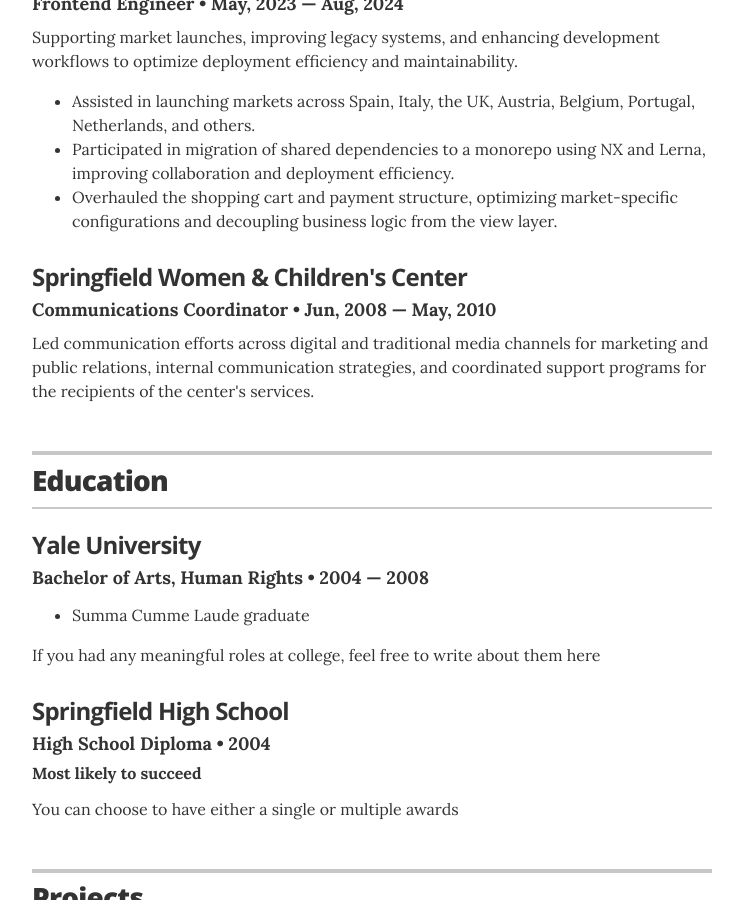
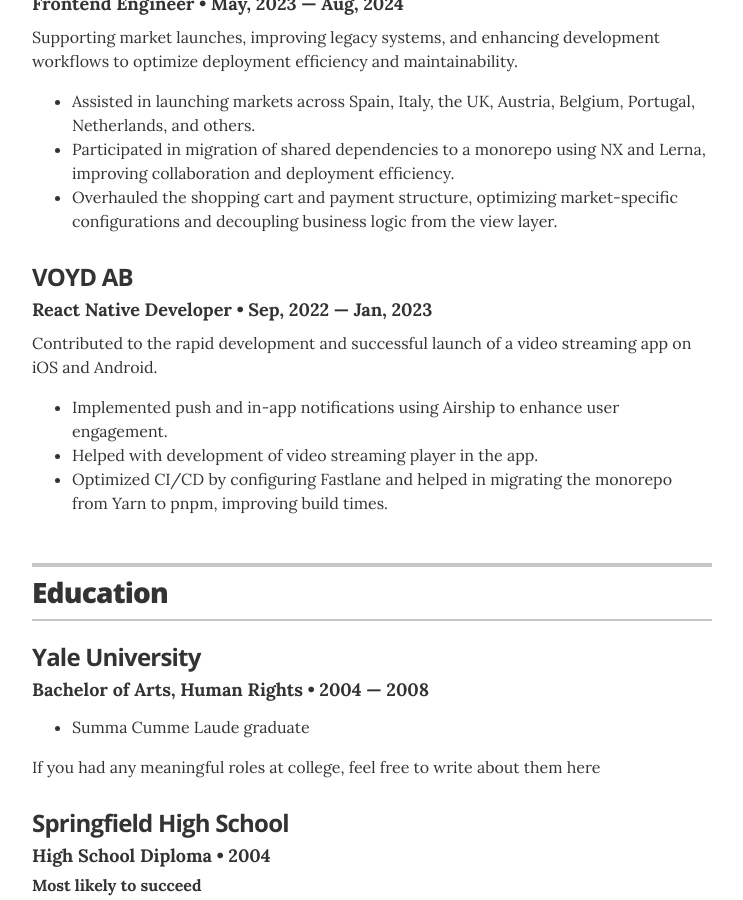
Before and after one commit to IvaTsu/resume, a Jekyll site: the page built from index.html, in a window 1280 px wide and 900 px high, scrolled down 877 px. Shown: the whole window, without its empty margins (268-1011 px from the left). Built offline with Jekyll 4.4.1, drawn with Linux system fonts in a browser that asks for light colours.

Commit message:
feat(experience): add React Native Developer position at VOYD

```diff
--- a/_data/experience.yml
+++ b/_data/experience.yml
@@ -8,12 +8,12 @@
 # Frontend Engineer
 - company: smart Europe GmbH
   position: Frontend Engineer
-  duration:  May, 2023 &mdash; Aug, 2024
+  duration: May, 2023 &mdash; Aug, 2024
   summary: Supporting market launches, improving legacy systems, and enhancing development workflows to optimize deployment efficiency and maintainability. <ul class="resume-item-list"><li>Assisted in launching markets across Spain, Italy, the UK, Austria, Belgium, Portugal, Netherlands, and others.</li><li>Participated in migration of shared dependencies to a monorepo using NX and Lerna, improving collaboration and deployment efficiency.</li><li>Overhauled the shopping cart and payment structure, optimizing market-specific configurations and decoupling business logic from the view layer.</li></ul>
 
 
-# Communications Coordinator
-- company: Springfield Women & Children's Center
-  position: Communications Coordinator
-  duration:   Jun, 2008  &mdash; May, 2010
-  summary: Led communication efforts across digital and traditional media channels for marketing and public relations, internal communication strategies, and coordinated support programs for the recipients of the center's services.
+# React Native Developer
+- company: VOYD AB
+  position: React Native Developer
+  duration: Sep, 2022  &mdash; Jan, 2023
+  summary: Contributed to the rapid development and successful launch of a video streaming app on iOS and Android. <ul class="resume-item-list"><li>Implemented push and in-app notifications using Airship to enhance user engagement.</li><li>Helped with development of video streaming player in the app.</li><li>Optimized CI/CD by configuring Fastlane and helped in migrating the monorepo from Yarn to pnpm, improving build times.</li></ul>
```
